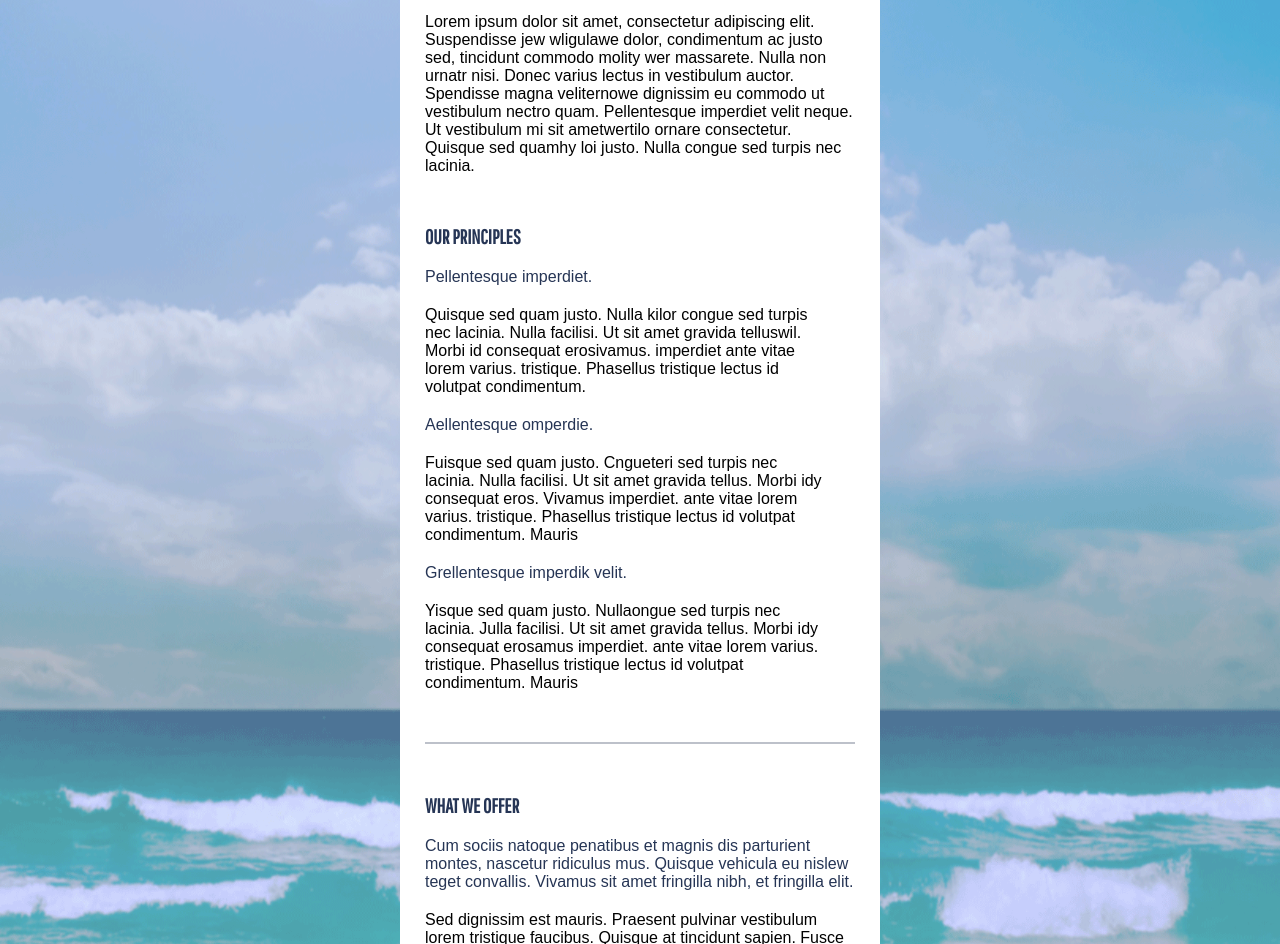
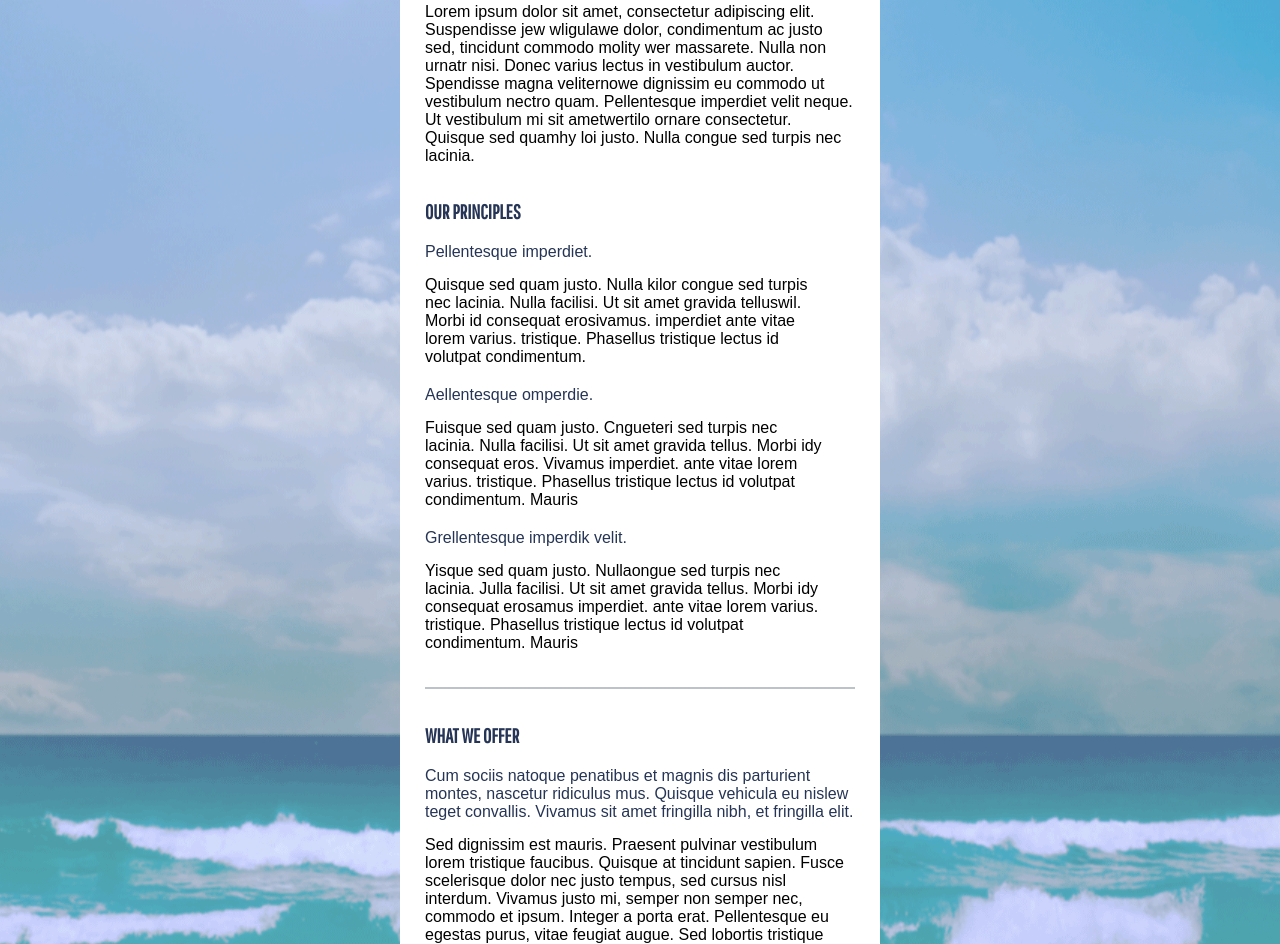
Before and after one commit to vpMary/goit-fe-course, a plain HTML site: page html-css/module-03/index.html in a window 1280 px wide. Shown: the part 289-1233 px from the top of the page. Drawn offline with Linux system fonts and the light colour scheme.

Commit message:
modified styles.css

```diff
--- a/html-css/module-03/css/styles.css
+++ b/html-css/module-03/css/styles.css
@@ -6,7 +6,7 @@
 
 body {
   min-height: 100vh;
-    padding: 40px;
+  padding: 40px 0;
   font-family: "Arial", sans-serif;
   background-image: url(../images/background.jpg);
   background-size: cover;
@@ -18,13 +18,13 @@
 .wrapper {
   width: 480px;
   margin: auto;
-    padding-top: 30px;
+  padding: 25px;
   border: inherit;
   background-color: #fff;
 }
 
 .article {
-    padding: 25px;
+  margin-bottom: 35px;
 }
 
 .article img {
@@ -36,6 +36,7 @@
   font-size: 20px;
   text-transform: uppercase;
   color: #263555;
+  margin-bottom: 20px;
 }
 
 .article img + p {
@@ -45,27 +46,35 @@
 }
 
 .article h2 + p {
-    margin-top: 20px;
-    margin-bottom: 20px;
+  margin-bottom: 15px;
   color: #263555;
 }
 .items {
   padding-right: 30px;
   list-style: none;
-    padding-bottom: 50px;
-    border-bottom-width: 2px;
-    border-bottom-style: solid;
-    border-bottom-color: #bdc1ca;
+}
+
+h4 {
+ margin-bottom: 15px;
+}
+
+li {
+  margin-bottom: 20px;
 }
 
 .items h4 {
-    margin: 20px 0px;
   color: #263555;
   font-weight: normal;
 }
 
+.article-divider {
+  border-top: 2px solid #bdc1ca;
+  padding-bottom: 35px;
+}
+
 .list {
   margin-top: 20px;
+  margin-left: 20px;
   column-count: 2;
   line-height: 25px;
   color: #263555;
```
Lines whose indentation alone changed are shown as unchanged.
